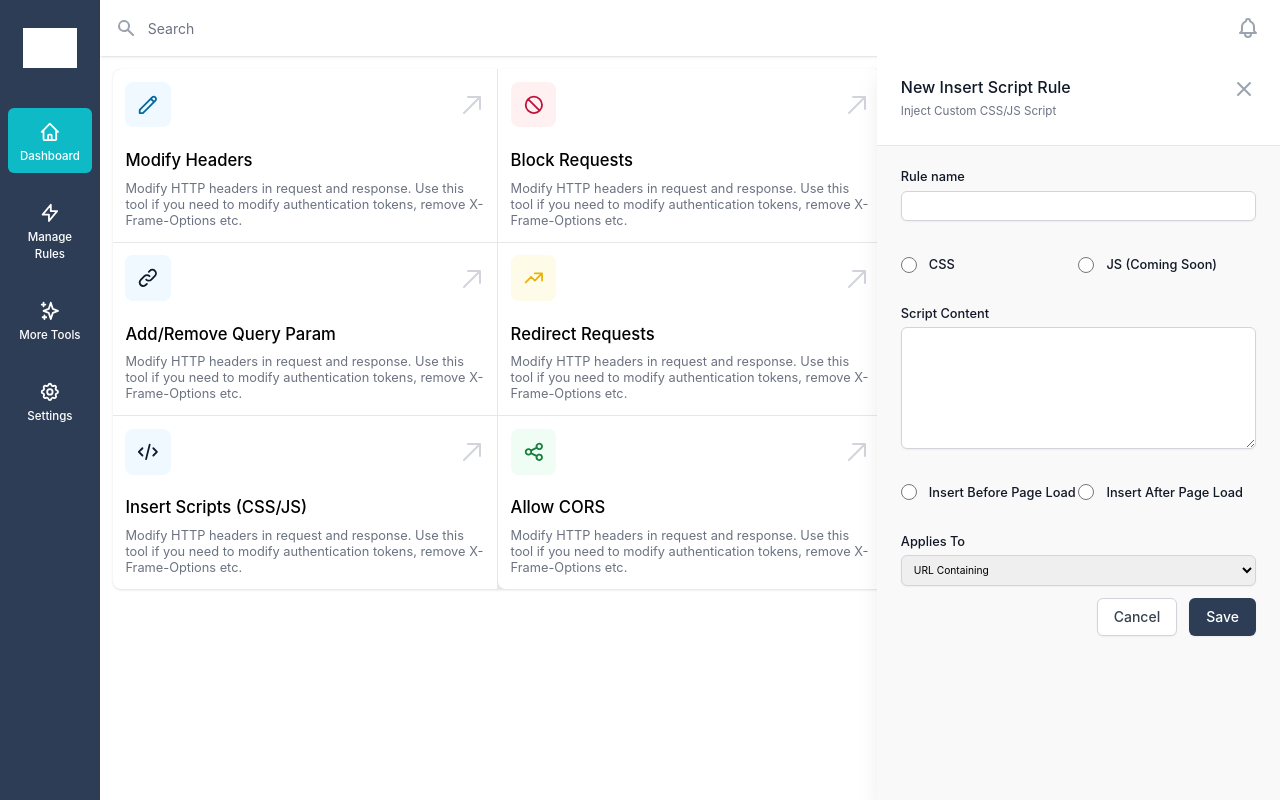
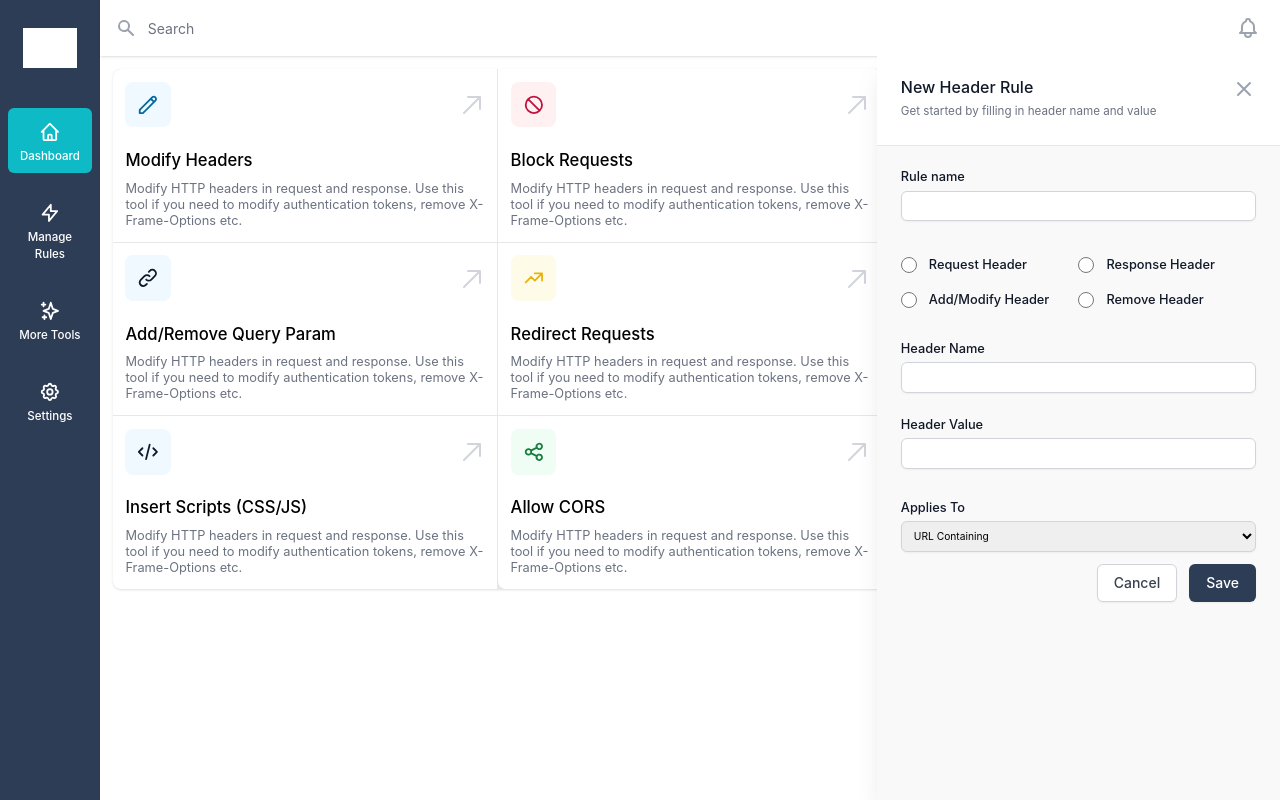
Before and after one commit to surishubham/lt-extension, a React (Create React App) app: page / in a window 1280 px wide. Built offline with nearby package versions, Linux system fonts and the light colour scheme; grey boxes are pictures that could not be loaded.

Commit message:
update initial state

```diff
--- a/src/DashBoard.js
+++ b/src/DashBoard.js
@@ -117,13 +117,13 @@ export default function DashBoard() {
     return (
 
         <div className="rounded-lg bg-gray-200 overflow-hidden shadow divide-y divide-gray-200 sm:divide-y-0 sm:grid sm:grid-cols-3 sm:gap-px px-50">
-            {/* <ModifyHeader /> */}
+            <ModifyHeader />
             {/* {block &&  <BlockForm />} */}
             {/* {throttle && <ThrottleForm /> } */}
             {/* <AddRemove /> */}
             {/* <RedirectionForm /> */}
             {/* <UserAgent /> */}
-            <InsertScript />
+            {/* <InsertScript /> */}
             {/* <CorsForm /> */}
             {/* <CspForm /> */}
             {actions.map((action, actionIdx) => (
```
